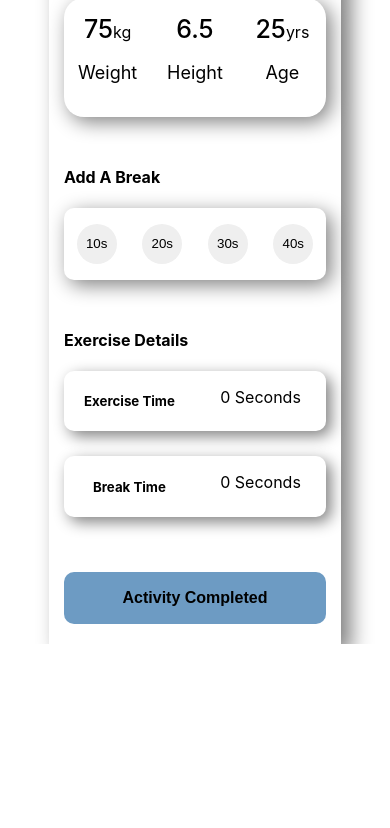
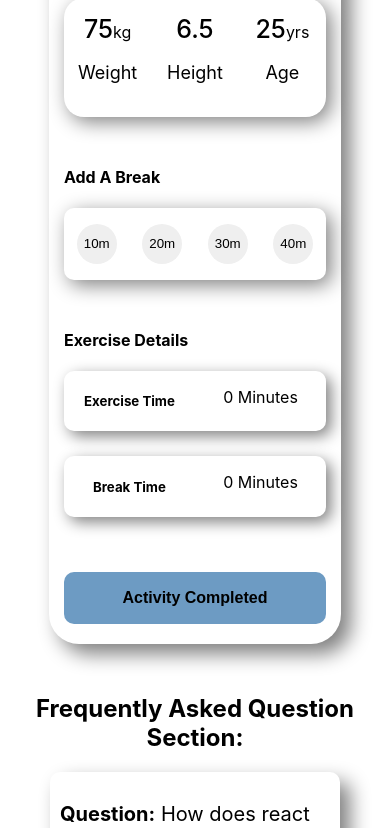
Before and after one commit to Razib2019/ultra-active-club, a React (Create React App) app: page / in a window 390 px wide. Shown: the part 5332-6160 px from the top of the page. Before the commit the page ends 5976 px from the top, so only its background shows below. Built offline with nearby package versions, Linux system fonts and the light colour scheme.

Commit message:
webpage design done

```diff
--- /dev/null
+++ b/src/components/Blog/Blog.css
@@ -0,0 +1,33 @@
+.blog {
+    margin: 0px 250px 50px;
+    padding: 10px;
+    border-radius: 10px;
+    box-shadow: 10px 10px 20px gray;
+}
+
+.blog-question,
+.blog-answer {
+    font-size: 20px;
+}
+
+.blog-image1 {
+    width: 100%;
+}
+
+@media screen and (min-width:1060px) and (max-width:1400px) {
+    .blog {
+        margin: 0px 150px 50px;
+    }
+}
+
+@media screen and (min-width:710px) and (max-width:1059px) {
+    .blog {
+        margin: 0px 50px 50px;
+    }
+}
+
+@media screen and (max-width:709px) {
+    .blog {
+        margin: 0px 50px 50px;
+    }
+}
--- /dev/null
+++ b/src/components/Blog/Blog.js
@@ -0,0 +1,39 @@
+import React from 'react';
+import './Blog.css';
+import image1 from '../../images/p&s.png';
+
+const Blog = () => {
+    return (
+        <div>
+            <div className='blog'>
+                <p className='blog-question'> <strong>Question:</strong> How does react works?</p>
+                <p><strong className='blog-answer'>Ans:</strong> React is a declarative, efficient, and flexible JavaScript library for building user interfaces.ReactJS is an open-source, component-based front end library responsible only for the view layer of the application. It is maintained by Facebook. <br /> <br />
+
+                    React uses a declarative paradigm that makes it easier to reason about your application and aims to be both efficient and flexible. It designs simple views for each state in your application, and React will efficiently update and render just the right component when your data changes. <br /> <br />
+
+                    While building client-side apps, a team of Facebook developers realized that the DOM is slow (The Document Object Model (DOM) is an application programming interface (API) for HTML and XML documents. It defines the logical structure of documents and the way a document is accessed and manipulated.). So, to make it faster, React implements a virtual DOM that is basically a DOM tree representation in JavaScript. So when it needs to read or write to the DOM, it will use the virtual representation of it. Then the virtual DOM will try to find the most efficient way to update the browser's DOM. <br /> <br />
+                    Unlike browser DOM elements, React elements are plain objects and are cheap to create. React DOM takes care of updating the DOM to match the React elements. The reason for this is that JavaScript is very fast and it’s worth keeping a DOM tree in it to speed up its manipulation. <br /> <br />
+                    Although React was conceived to be used in the browser, because of its design it can also be used in the server with Node.js.
+                </p>
+            </div>
+            <div className='blog'>
+                <p className='blog-question'> <strong>Question:</strong> Difference between props and state?</p>
+                <p><strong className='blog-answer'>Ans: props:</strong> Props are read-only components. It is an object which stores the value of attributes of a tag and work similar to the HTML attributes. It allows passing data from one component to other components. It is similar to function arguments and can be passed to the component the same way as arguments passed in a function. Props are immutable so we cannot modify the props from inside the component. <br />
+                    <strong className='blog-answer'>state:</strong> The state is an updatable structure that is used to contain data or information about the component and can change over time. The change in state can happen as a response to user action or system event. It is the heart of the react component which determines the behavior of the component and how it will render. A state must be kept as simple as possible. It represents the component's local state or information. It can only be accessed or modified inside the component or by the component directly. <br /><br />
+                    <div>
+                        <img className='blog-image1' src={image1} alt="" />
+                    </div>
+                </p>
+            </div>
+            <div className='blog'>
+                <p className='blog-question'> <strong>Question:</strong> What does useEffect hook do without loading data With the help of API ?</p>
+                <p><strong className='blog-answer'>Ans: useEffect:</strong> The useEffect Hook allows you to perform side effects in your components. <br /><br />
+                    Without loading data With the help of API directly useEffect do: Updating the DOM and set the timers. <br /><br />
+                    useEffect accepts two arguments. The second argument is optional.
+                </p>
+            </div>
+        </div>
+    );
+};
+
+export default Blog;
--- a/src/components/Cart/Cart.js
+++ b/src/components/Cart/Cart.js
@@ -31,21 +31,21 @@ const Cart = () => {
             <div className='break-container'>
                 <h4>Add A Break</h4>
                 <div className='break'>
-                    <p><button className='btn-break'>10s</button></p>
-                    <p><button className='btn-break'>20s</button></p>
-                    <p><button className='btn-break'>30s</button></p>
-                    <p><button className='btn-break'>40s</button></p>
+                    <p><button className='btn-break'>10m</button></p>
+                    <p><button className='btn-break'>20m</button></p>
+                    <p><button className='btn-break'>30m</button></p>
+                    <p><button className='btn-break'>40m</button></p>
                 </div>
             </div>
             <div className='exercise-container'>
                 <h4>Exercise Details</h4>
                 <div className='exercise-time'>
                     <h5>Exercise Time</h5>
-                    <p>0 Seconds</p>
+                    <p>0 Minutes</p>
                 </div>
                 <div className='break-time'>
                     <h5>Break Time</h5>
-                    <p>0 Seconds</p>
+                    <p>0 Minutes</p>
                 </div>
             </div>
             <button className='btn-activity'>
--- a/src/components/Details/Details.css
+++ b/src/components/Details/Details.css
@@ -27,6 +27,11 @@
 .cart-container {
     padding: 20px 15px;
     box-shadow: 10px 10px 20px gray;
+}
+
+.qa-section {
+    text-align: center;
+    margin-top: 50px;
 }
 
 @media screen and (min-width:1060px) and (max-width:1400px) {
@@ -77,4 +82,8 @@
         font-size: 40px;
         margin-right: 15px;
     }
+
+    .cart-container {
+        border-radius: 30px;
+    }
 }
--- a/src/components/Details/Details.js
+++ b/src/components/Details/Details.js
@@ -2,6 +2,7 @@ import { faDumbbell } from '@fortawesome/free-solid-svg-icons';
 import { FontAwesomeIcon } from '@fortawesome/react-fontawesome';
 import React, { useEffect, useState } from 'react';
 import Activity from '../Activity/Activity';
+import Blog from '../Blog/Blog';
 import Cart from '../Cart/Cart';
 import './Details.css';
 
@@ -16,6 +17,7 @@ const Details = () => {
             .then(data => setActivities(data))
     }, [])
     return (
+        <div>
             <div className='details-container'>
                 <div className='activities-container'>
                     <div className='header'>
@@ -36,6 +38,11 @@ const Details = () => {
                     <Cart></Cart>
                 </div>
             </div>
+            <div>
+                <h2 className='qa-section'>Frequently Asked Question Section:</h2>
+                <Blog></Blog>
+            </div>
+        </div>
     );
 };
 
```
Also changed, not shown: src/images/p&s.png (added). Lines whose indentation alone changed are shown as unchanged.
